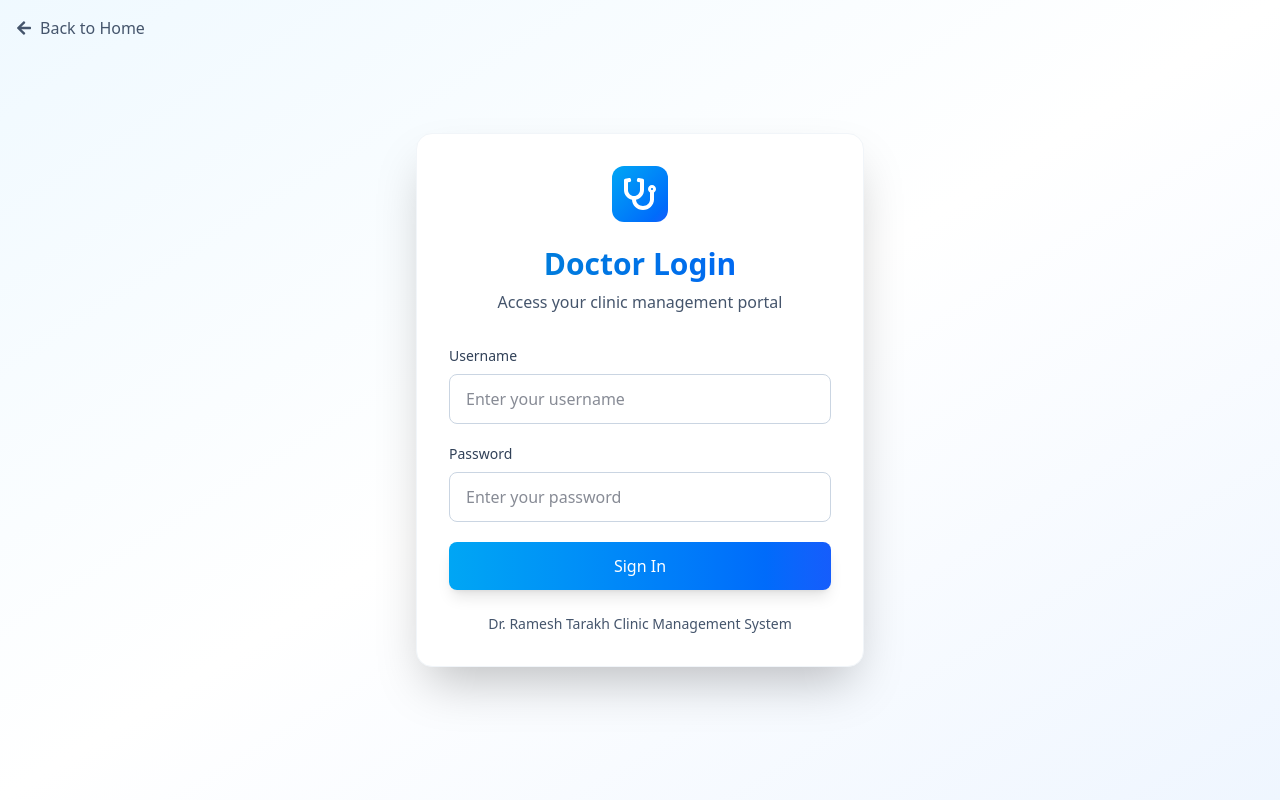
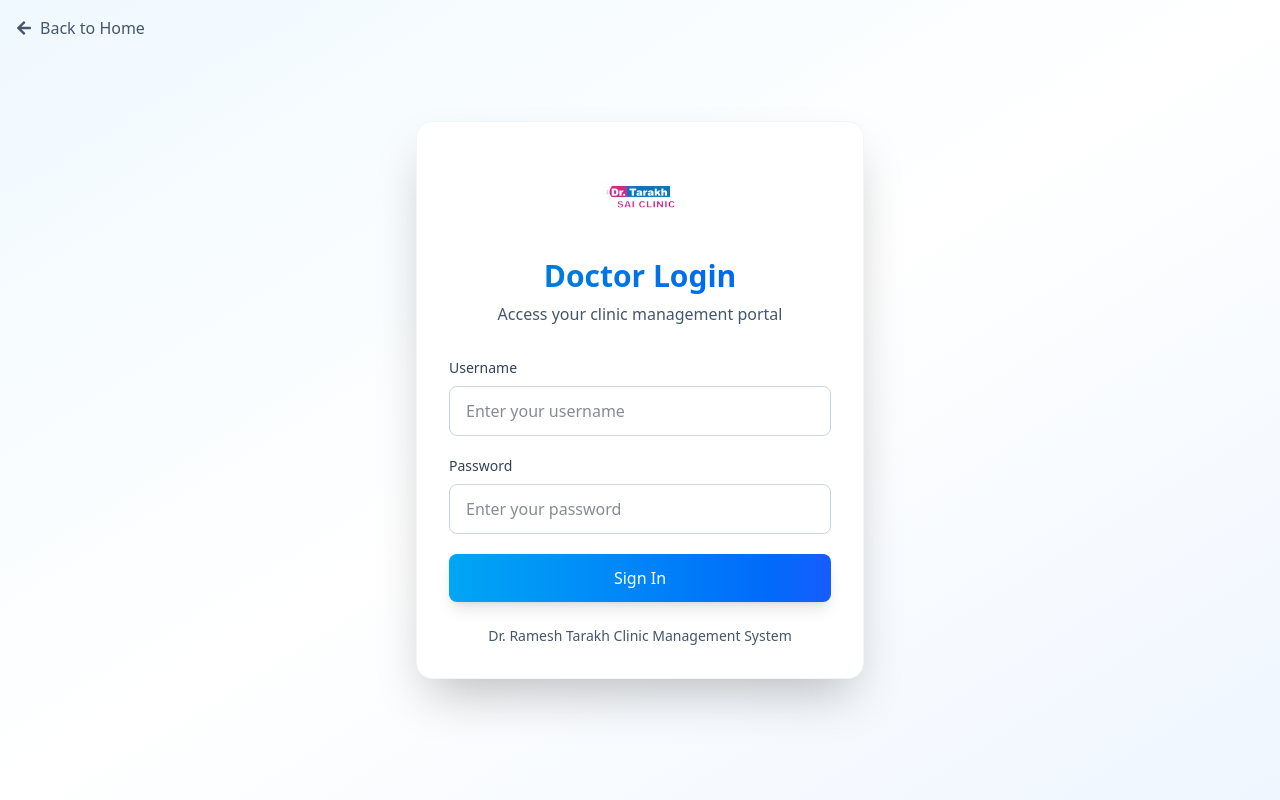
Before and after one commit to ShuBOY622/ClinicApp, a React app in the folder frontend/: page /login in a window 1280 px wide. Built offline with nearby package versions, Linux system fonts and the light colour scheme; the HTML template or start-up script is replaced by a standard one.

Commit message:
logo added

```diff
--- a/frontend/src/components/Header.jsx
+++ b/frontend/src/components/Header.jsx
@@ -14,9 +14,12 @@ const Header = () => {
 
     return (
         <header className="bg-white border-b border-slate-200 h-16 flex items-center justify-between px-6">
-            <h1 className="text-xl font-semibold bg-gradient-to-r from-sky-600 to-blue-600 bg-clip-text text-transparent">
-                Dr. Ramesh Tarakh Clinic
-            </h1>
+            <div className="flex items-center gap-3">
+                {/* <img src="/logo.png" alt="Clinic Logo" className="h-10 w-10 object-contain" /> */}
+                <h1 className="text-xl font-semibold bg-gradient-to-r from-sky-600 to-blue-600 bg-clip-text text-transparent">
+                    Dr. Ramesh Tarakh Clinic
+                </h1>
+            </div>
             <div className="flex items-center space-x-4">
                 <LanguageToggle />
                 <button className="text-slate-500 hover:text-slate-700 transition-colors">
--- a/frontend/src/components/Sidebar.jsx
+++ b/frontend/src/components/Sidebar.jsx
@@ -18,13 +18,12 @@ const Sidebar = () => {
     return (
         <div className="flex flex-col w-64 bg-gradient-to-b from-slate-50 to-white border-r border-slate-200 h-full shadow-lg">
             <div className="flex items-center justify-center h-16 border-b border-slate-200 bg-white/50 backdrop-blur-sm">
-                <div className="flex items-center space-x-2">
-                    <div className="bg-gradient-to-br from-sky-500 to-blue-600 p-2 rounded-lg">
-                        <FaStethoscope className="h-6 w-6 text-white" />
-                    </div>
-                    <span className="text-xl font-bold bg-gradient-to-r from-sky-600 to-blue-600 bg-clip-text text-transparent">
-                        ClinicApp
-                    </span>
+                <div className="flex items-center justify-center w-full">
+                    <img
+                        src="/logo.png"
+                        alt="Clinic Logo"
+                        className="h-15 w-auto object-contain drop-shadow-[0_2px_4px_rgba(0,0,0,0.3)] filter"
+                    />
                 </div>
             </div>
             <nav className="flex-1 overflow-y-auto py-6">
--- a/frontend/src/pages/LandingPage.jsx
+++ b/frontend/src/pages/LandingPage.jsx
@@ -44,9 +44,7 @@ const LandingPage = () => {
                 <div className="max-w-7xl mx-auto px-4 sm:px-6 lg:px-8 py-4">
                     <div className="flex justify-between items-center">
                         <div className="flex items-center space-x-3">
-                            <div className="bg-gradient-to-br from-sky-500 to-blue-600 p-2 rounded-lg">
-                                <FaStethoscope className="h-8 w-8 text-white" />
-                            </div>
+                            <img src="/logo.png" alt="Clinic Logo" className="h-12 w-12 object-contain" />
                             <div>
                                 <h1 className="text-2xl font-bold bg-gradient-to-r from-sky-600 to-blue-600 bg-clip-text text-transparent">
                                     Dr. Ramesh Tarakh Clinic
@@ -136,9 +134,7 @@ const LandingPage = () => {
                 <div className="max-w-7xl mx-auto px-4 sm:px-6 lg:px-8">
                     <div className="text-center">
                         <div className="flex items-center justify-center space-x-3 mb-4">
-                            <div className="bg-gradient-to-br from-sky-500 to-blue-600 p-2 rounded-lg">
-                                <FaStethoscope className="h-6 w-6 text-white" />
-                            </div>
+                            <img src="/logo.png" alt="Clinic Logo" className="h-10 w-10 object-contain bg-white rounded-full p-1" />
                             <h4 className="text-2xl font-bold">Dr. Ramesh Tarakh Clinic</h4>
                         </div>
                         <p className="text-slate-400 mb-6">
--- a/frontend/src/pages/Login.jsx
+++ b/frontend/src/pages/Login.jsx
@@ -39,9 +39,7 @@ const Login = () => {
 
             <div className="bg-white p-8 rounded-2xl shadow-2xl w-full max-w-md border border-slate-100">
                 <div className="flex items-center justify-center mb-6">
-                    <div className="bg-gradient-to-br from-sky-500 to-blue-600 p-3 rounded-xl">
-                        <FaStethoscope className="h-8 w-8 text-white" />
-                    </div>
+                    <img src="/logo.png" alt="Clinic Logo" className="h-20 w-20 object-contain" />
                 </div>
 
                 <h2 className="text-3xl font-bold text-center mb-2 bg-gradient-to-r from-sky-600 to-blue-600 bg-clip-text text-transparent">
```
Also changed, not shown: frontend/public/logo.png.
